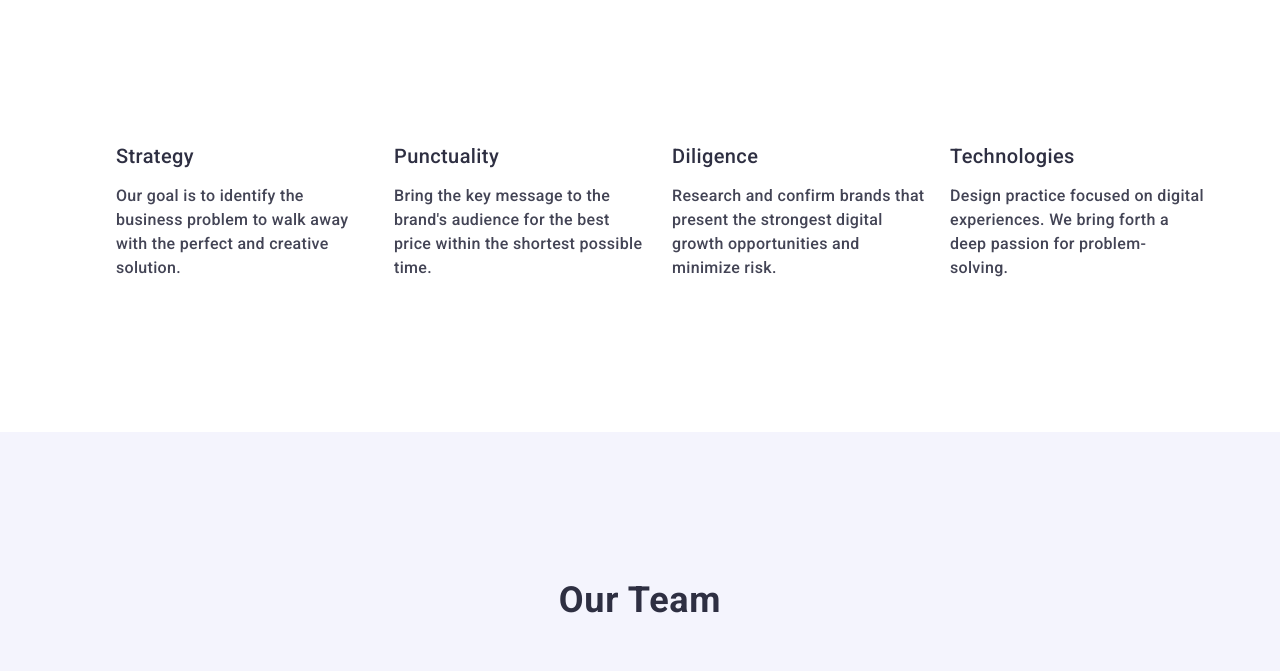
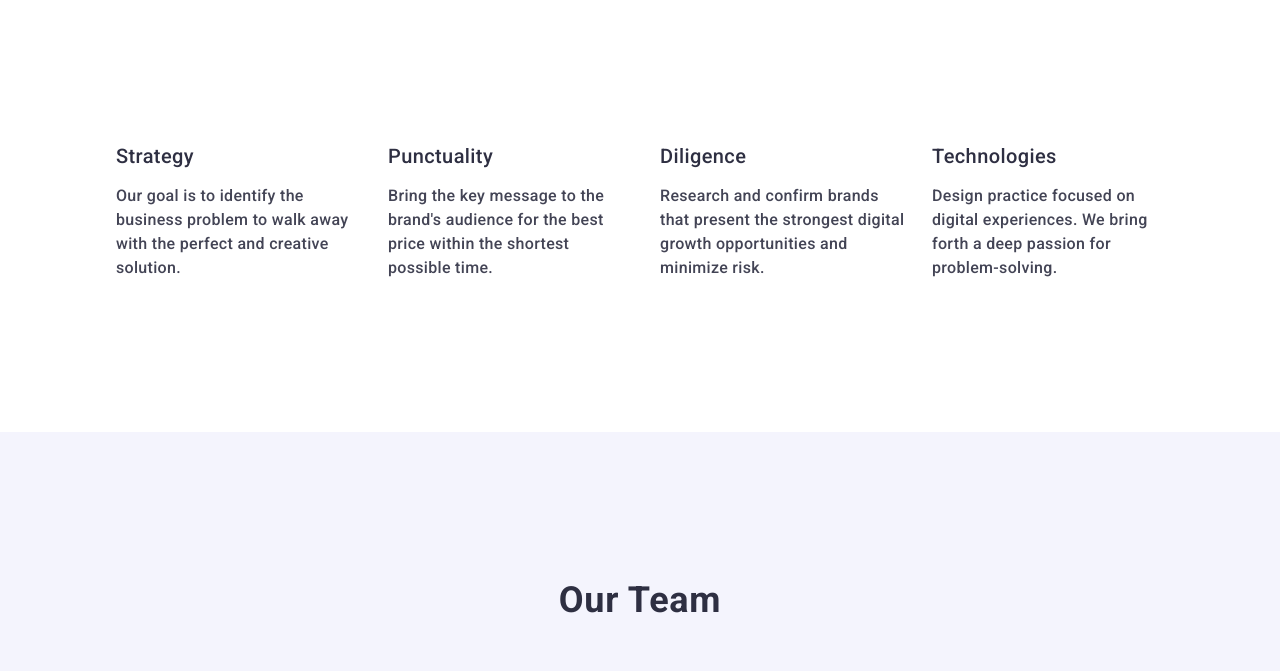
Before and after one commit to anthonykushnir/goit-markup-hw-03, a plain HTML site: page index.html in a window 1280 px wide. Shown: the part 840-1511 px from the top of the page. Drawn offline with nearby package versions, Linux system fonts and the light colour scheme.

Commit message:
fixed maybe 2

```diff
--- a/css/styles.css
+++ b/css/styles.css
@@ -114,7 +114,7 @@ img{
 }
 
 .list-brand-item{
-    flex-basis: calc((100% - 72px) / 4);
+    flex-basis: calc((100% - 96px) / 4);
 }
 
 .brand .headline{
```
